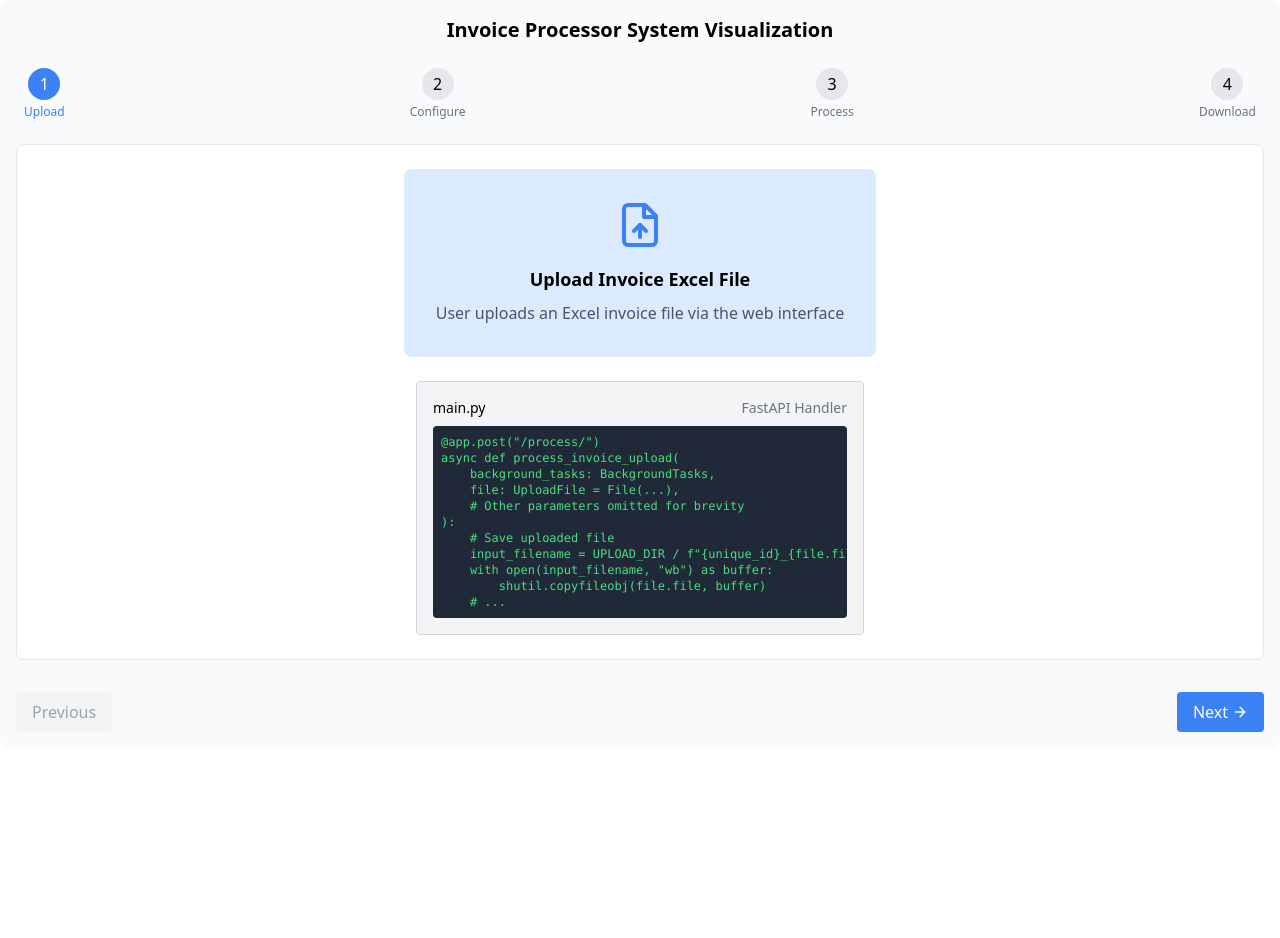
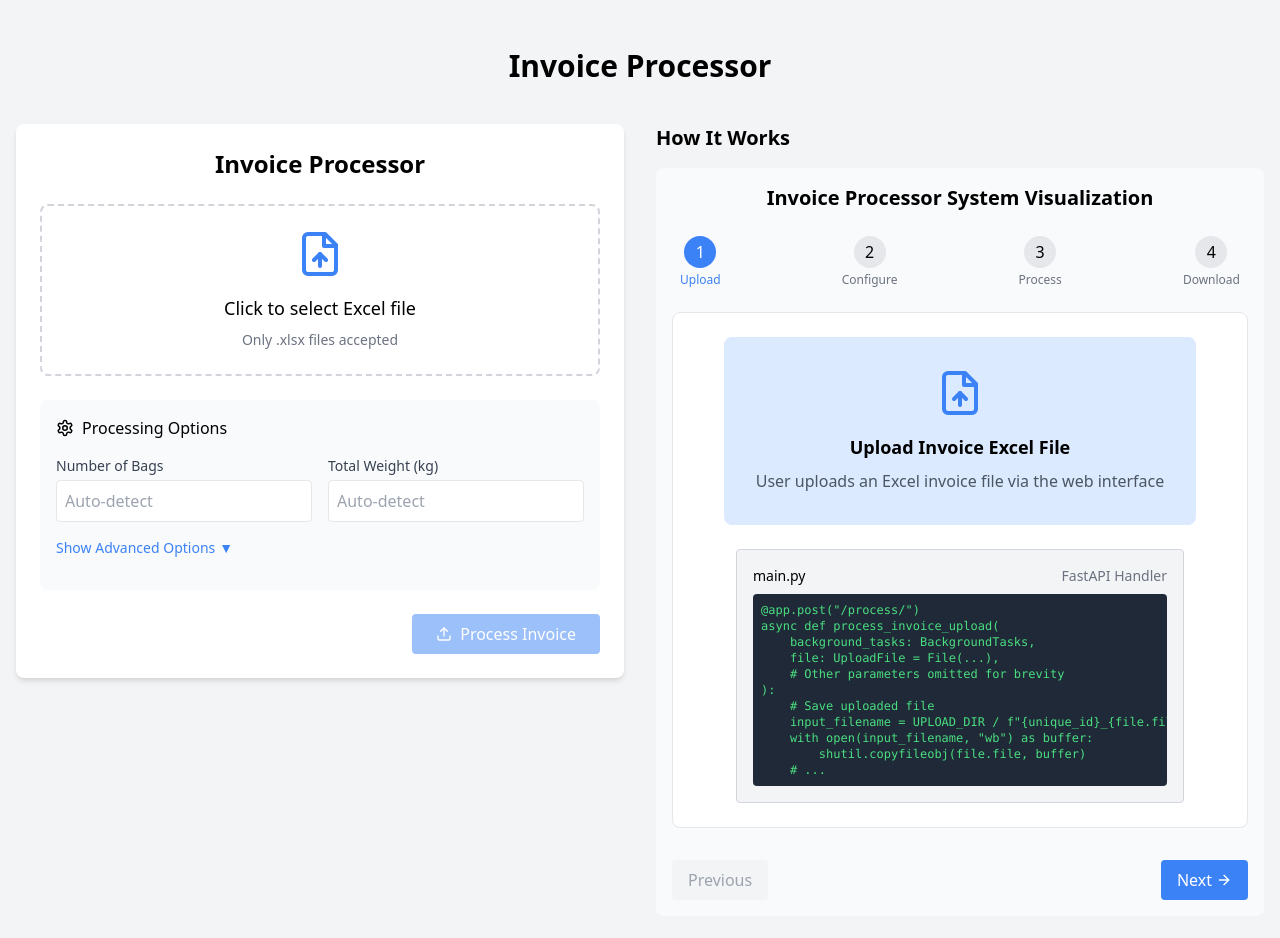
Before and after one commit to Darshan-probably/TEST, a React (Create React App) app in the folder frontend/: page / in a window 1280 px wide. Shown: the top 938 px of the page. Before the commit the page ends 800 px from the top, so only its background shows below. Built offline with nearby package versions, Linux system fonts and the light colour scheme.

Commit message:
Update App.jsx

```diff
--- a/frontend/src/App.jsx
+++ b/frontend/src/App.jsx
@@ -1,10 +1,26 @@
 import React from 'react';
+import InvoiceUploadForm from './components/InvoiceUploadForm';
 import InvoiceProcessorVisualization from './components/InvoiceProcessorVisualization';
 
 function App() {
   return (
-    <div className="App">
-      <InvoiceProcessorVisualization />
+    <div className="min-h-screen bg-gray-100 py-12 px-4">
+      <div className="container mx-auto">
+        <h1 className="text-3xl font-bold text-center mb-10">Invoice Processor</h1>
+
+        <div className="grid md:grid-cols-2 gap-8">
+          {/* Left side: Actual working form */}
+          <div>
+            <InvoiceUploadForm />
+          </div>
+
+          {/* Right side: Visual representation/demo */}
+          <div>
+            <h2 className="text-xl font-semibold mb-4">How It Works</h2>
+            <InvoiceProcessorVisualization />
+          </div>
+        </div>
+      </div>
     </div>
   );
 }
```
